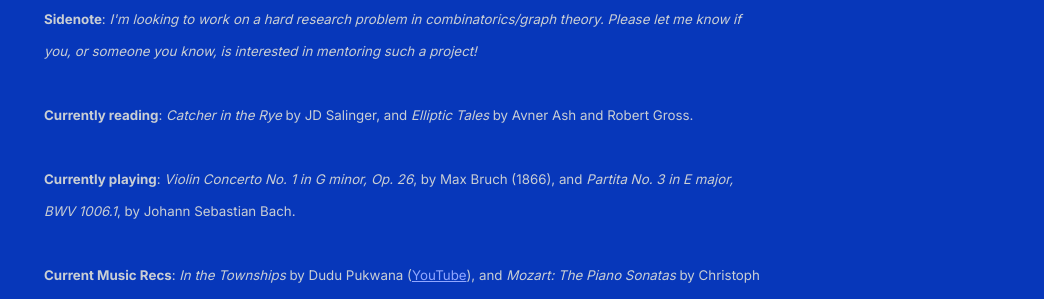
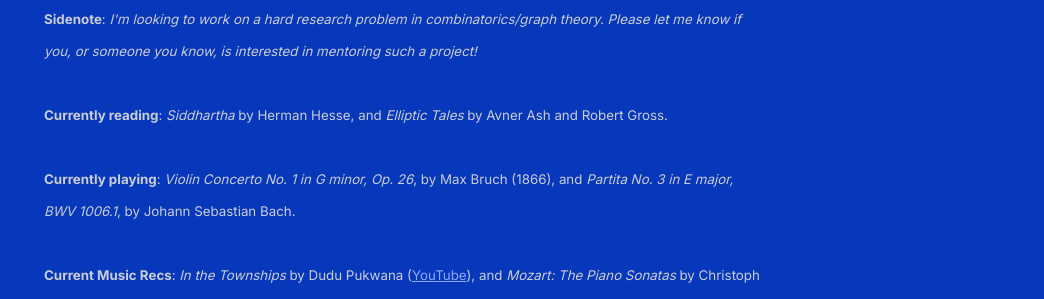
Before and after one commit to shihankanungo/shihankanungo.github.io, a Jekyll site: the page built from index.md, in a window 1280 px wide. Shown: the part 719-1018 px from the top of the page, without its empty margins (236-1280 px from the left). Built offline with Jekyll 4.4.1, drawn with Linux system fonts in a browser that asks for light colours.

Commit message:
Update _config.yml

```diff
--- a/_config.yml
+++ b/_config.yml
@@ -9,7 +9,7 @@
           <small><b>Sidenote</b>: <i>I'm looking to work on a hard research problem in combinatorics/graph theory. Please let me know if you, or someone you know, is interested in mentoring such a project! </i></small>
 
           <br /><br />
-          <small><b>Currently reading</b>: <i>Catcher in the Rye</i> by JD Salinger, and <i>Elliptic Tales</i> by Avner Ash and Robert Gross.</small>
+          <small><b>Currently reading</b>: <i>Siddhartha</i> by Herman Hesse, and <i>Elliptic Tales</i> by Avner Ash and Robert Gross.</small>
           <br /><br />
           <small><b>Currently playing</b>: <i>Violin Concerto No. 1 in G minor, Op. 26</i>, by Max Bruch (1866), and <i>Partita No. 3 in E major, BWV 1006.1</i>, by Johann Sebastian Bach.</small>
           <br /><br />
```
